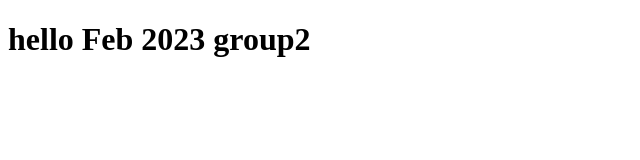
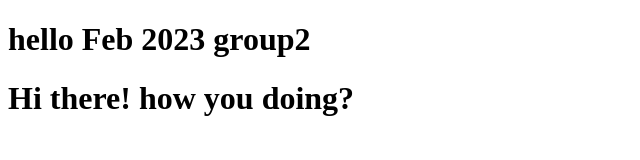
Before and after one commit to lewi-levi/Feb2023G-2, a plain HTML site: page index.html in a window 1280 px wide. Shown: the whole page, without its empty margins (0-640 px from the left). Drawn offline with Linux system fonts and the light colour scheme.

Commit message:
new h1 is added

```diff
--- a/index.html
+++ b/index.html
@@ -8,5 +8,6 @@
 </head>
 <body>
     <h1>hello Feb 2023 group2 </h1>
+    <h1>Hi there! how you doing?</h1>
 </body>
 </html>
```
